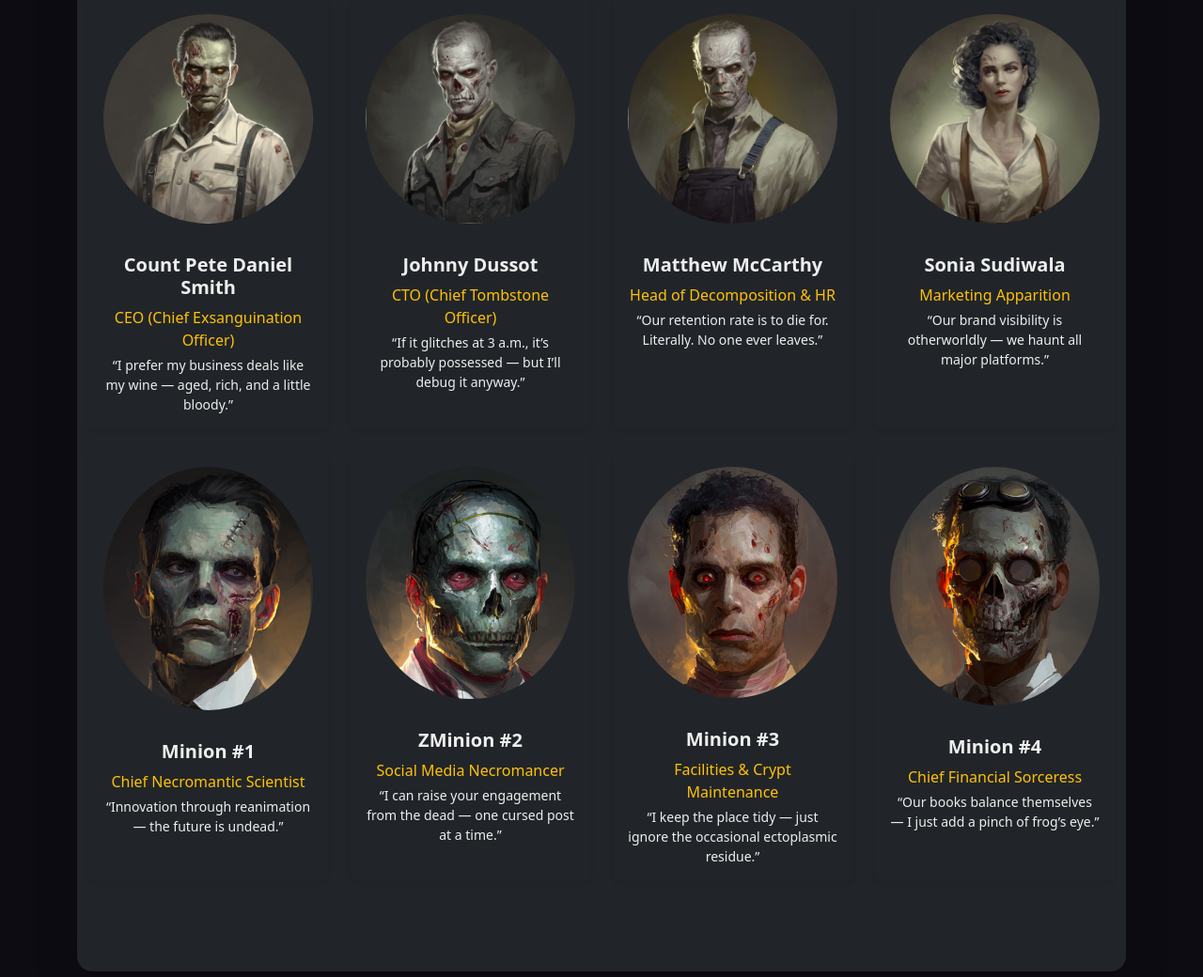
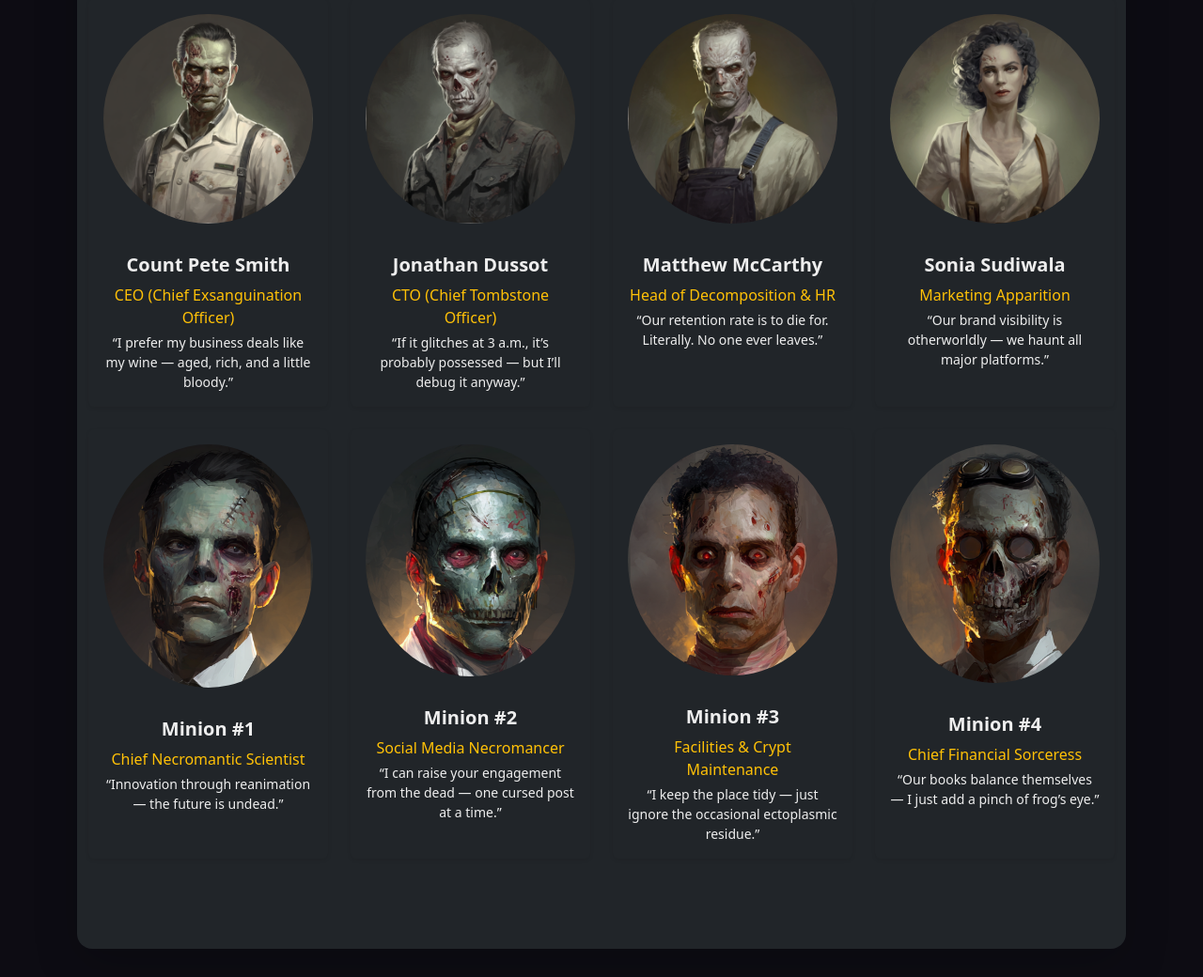
Before and after one commit to petedanielsmith/HalloweenHackathon2025, a Django app: page /about/ in a window 1280 px wide. Shown: the part 1576-2616 px from the top of the page at 94% size. Run offline with Django 5.2, Linux system fonts and the light colour scheme.

Commit message:
Make Minor adjustments to about.html page.

```diff
--- a/events/templates/events/about.html
+++ b/events/templates/events/about.html
@@ -87,7 +87,7 @@ About • Spooky Experiences
         <div class="card bg-dark border-0 shadow-sm h-100 text-center">
           <img src="/static/images/undead1.png" class="card-img-top p-3 rounded-circle" alt="Count Mortimer">
           <div class="card-body">
-            <h5 class="card-title fw-bold">Count Pete Daniel Smith</h5>
+            <h5 class="card-title fw-bold">Count Pete Smith</h5>
             <p class="text-warning mb-1">CEO (Chief Exsanguination Officer)</p>
             <p class="card-text small">“I prefer my business deals like my wine — aged, rich, and a little bloody.”</p>
           </div>
@@ -99,7 +99,7 @@ About • Spooky Experiences
         <div class="card bg-dark border-0 shadow-sm h-100 text-center">
           <img src="/static/images/undead2.png" class="card-img-top p-3 rounded-circle" alt="Luna Graves">
           <div class="card-body">
-            <h5 class="card-title fw-bold">Johnny Dussot</h5>
+            <h5 class="card-title fw-bold">Jonathan Dussot</h5>
             <p class="text-warning mb-1">CTO (Chief Tombstone Officer)</p>
             <p class="card-text small">“If it glitches at 3 a.m., it’s probably possessed — but I’ll debug it anyway.”</p>
           </div>
@@ -147,7 +147,7 @@ About • Spooky Experiences
         <div class="card bg-dark border-0 shadow-sm h-100 text-center">
           <img src="/static/images/undead6.png" class="card-img-top p-3 rounded-circle" alt="Zelda Bones">
           <div class="card-body">
-            <h5 class="card-title fw-bold">ZMinion #2</h5>
+            <h5 class="card-title fw-bold">Minion #2</h5>
             <p class="text-warning mb-1">Social Media Necromancer</p>
             <p class="card-text small">“I can raise your engagement from the dead — one cursed post at a time.”</p>
           </div>
```
